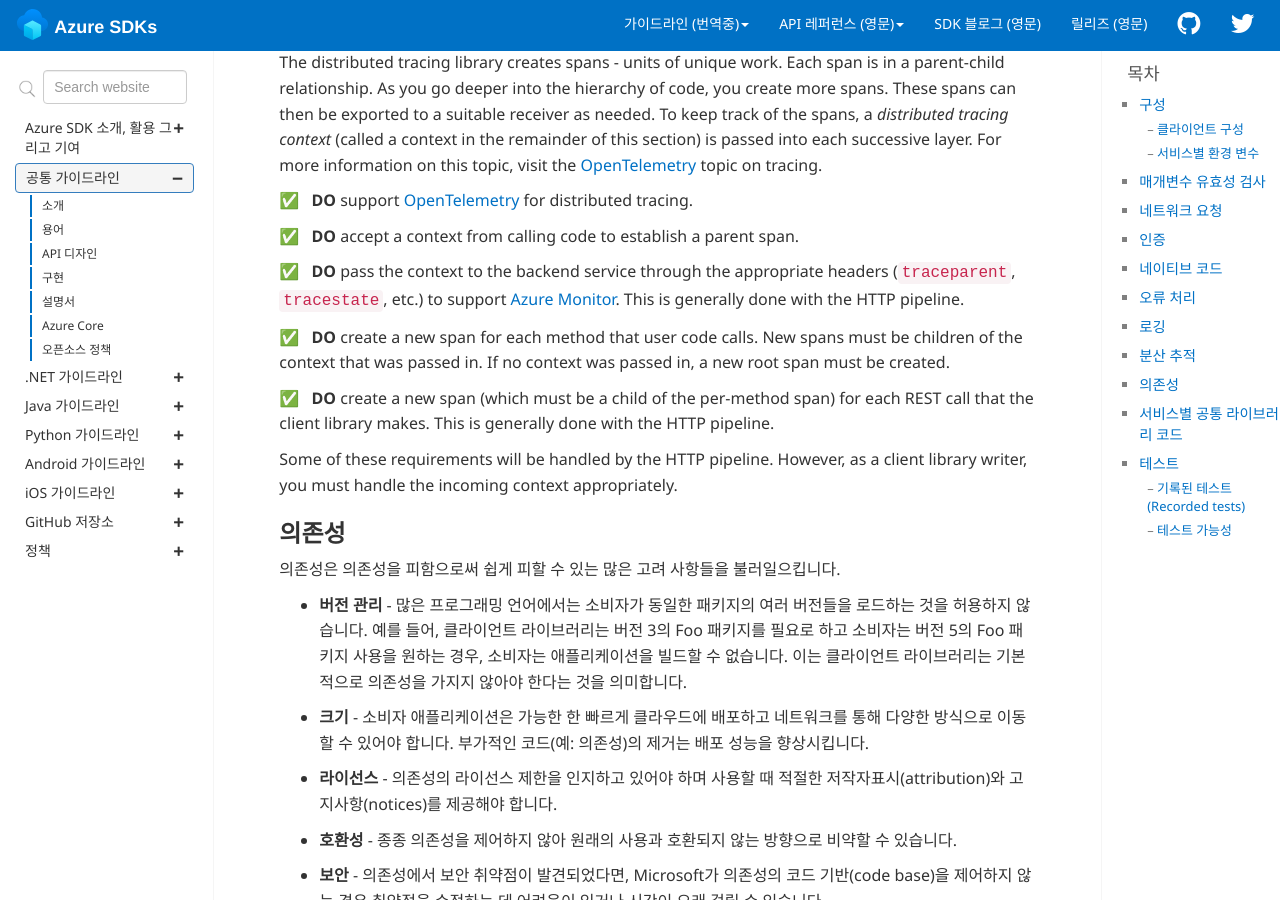
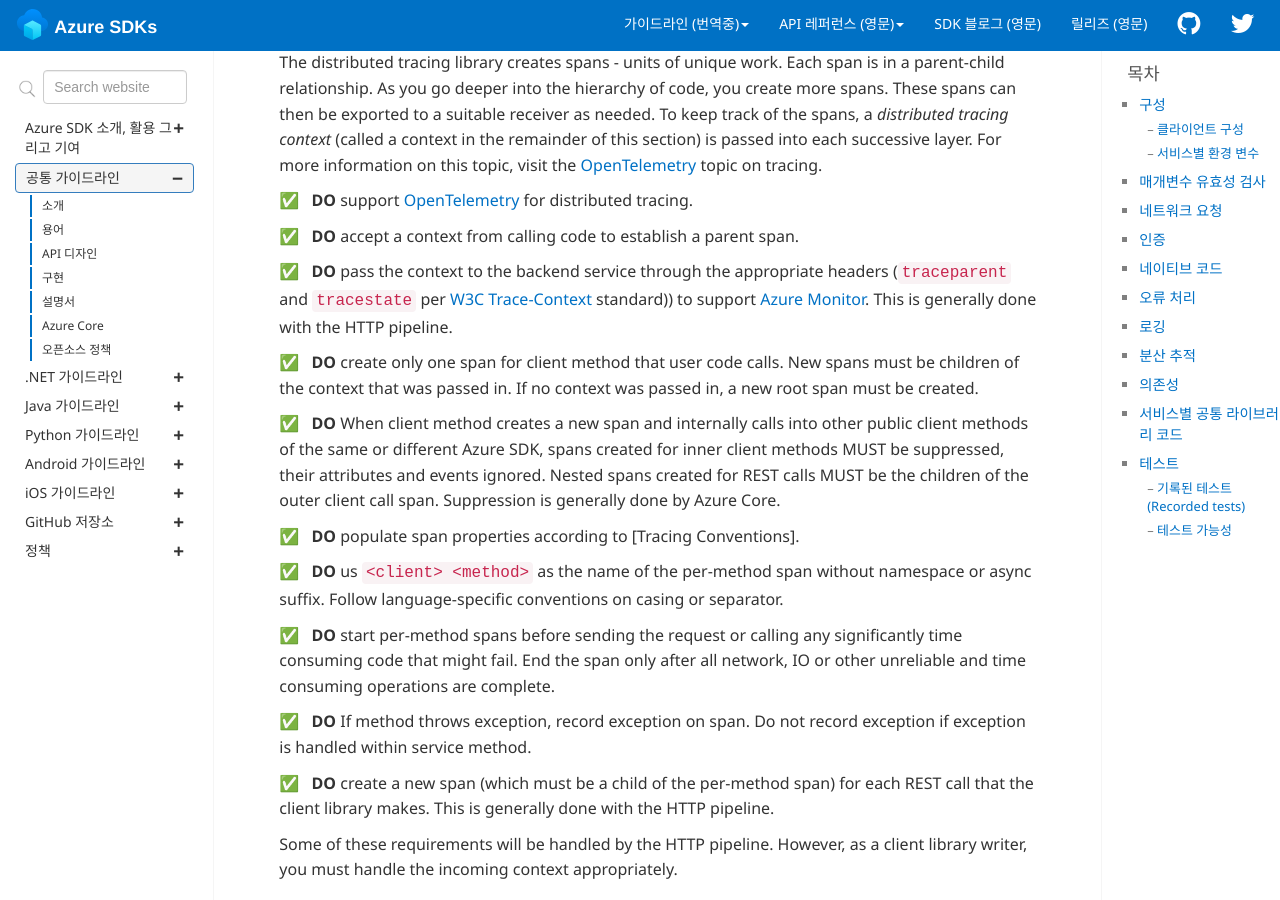
Before and after one commit to Azure/azure-sdk-korean, a Jekyll site: the page built from docs/general/implementation.md, in a window 1280 px wide and 900 px high, scrolled down 5145 px. Built offline with Jekyll 4.4.1, drawn with Linux system fonts in a browser that asks for light colours; comment, search, counter and statistics services are not loaded.

Commit message:
Distributed tracing: the updated

```diff
--- a/docs/general/implementation.md
+++ b/docs/general/implementation.md
@@ -188,9 +188,19 @@ Distributed tracing mechanisms allow the consumer to trace their code from front
 
 {% include requirement/MUST id="general-tracing-accept-context" %} accept a context from calling code to establish a parent span.
 
-{% include requirement/MUST id="general-tracing-pass-context" %} pass the context to the backend service through the appropriate headers (`traceparent`, `tracestate`, etc.) to support [Azure Monitor].  This is generally done with the HTTP pipeline.
+{% include requirement/MUST id="general-tracing-pass-context" %} pass the context to the backend service through the appropriate headers (`traceparent` and `tracestate` per [W3C Trace-Context](https://www.w3.org/TR/trace-context/) standard)) to support [Azure Monitor].  This is generally done with the HTTP pipeline.
 
-{% include requirement/MUST id="general-tracing-new-span-per-method" %} create a new span for each method that user code calls.  New spans must be children of the context that was passed in.  If no context was passed in, a new root span must be created.
+{% include requirement/MUST id="general-tracing-new-span-per-method" %} create only one span for client method that user code calls.  New spans must be children of the context that was passed in.  If no context was passed in, a new root span must be created.
+
+{% include requirement/MUST id="general-tracing-suppress-client-spans-for-inner-methods" %} When client method creates a new span and internally calls into other public client methods of the same or different Azure SDK, spans created for inner client methods MUST be suppressed, their attributes and events ignored.  Nested spans created for REST calls MUST be the children of the outer client call span.  Suppression is generally done by Azure Core.
+
+{% include requirement/MUST id="general-tracing-new-span-per-method-conventions" %} populate span properties according to [Tracing Conventions].
+
+{% include requirement/MUST id="general-tracing-new-span-per-method-naming" %} us `<client> <method>` as the name of the per-method span without namespace or async suffix. Follow language-specific conventions on casing or separator.
+
+{% include requirement/MUST id="general-tracing-new-span-per-method-duration" %} start per-method spans before sending the request or calling any significantly time consuming code that might fail. End the span only after all network, IO or other unreliable and time consuming operations are complete.
+
+{% include requirement/MUST id="general-tracing-new-span-per-method-failure" %} If method throws exception, record exception on span. Do not record exception if exception is handled within service method.
 
 {% include requirement/MUST id="general-tracing-new-span-per-rest-call" %} create a new span (which must be a child of the per-method span) for each REST call that the client library makes.  This is generally done with the HTTP pipeline.
 
```
